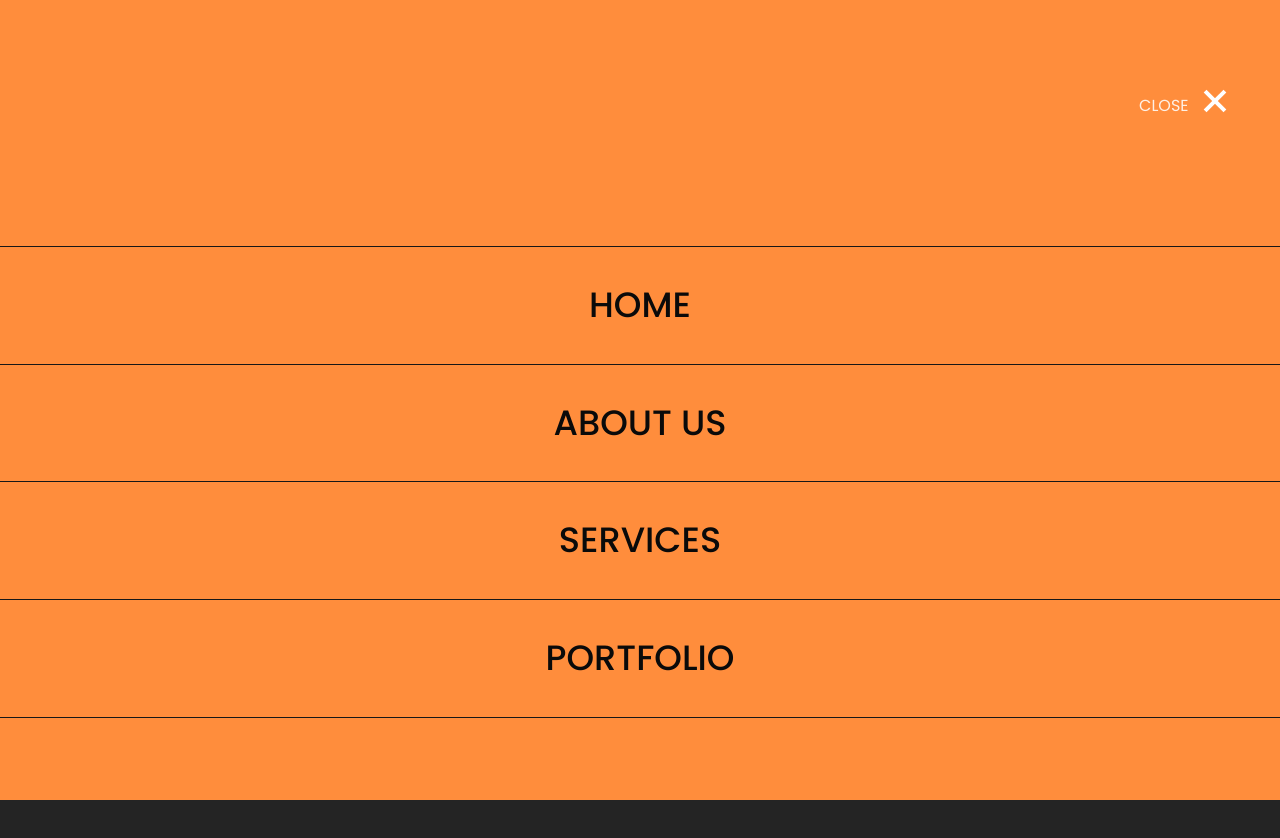
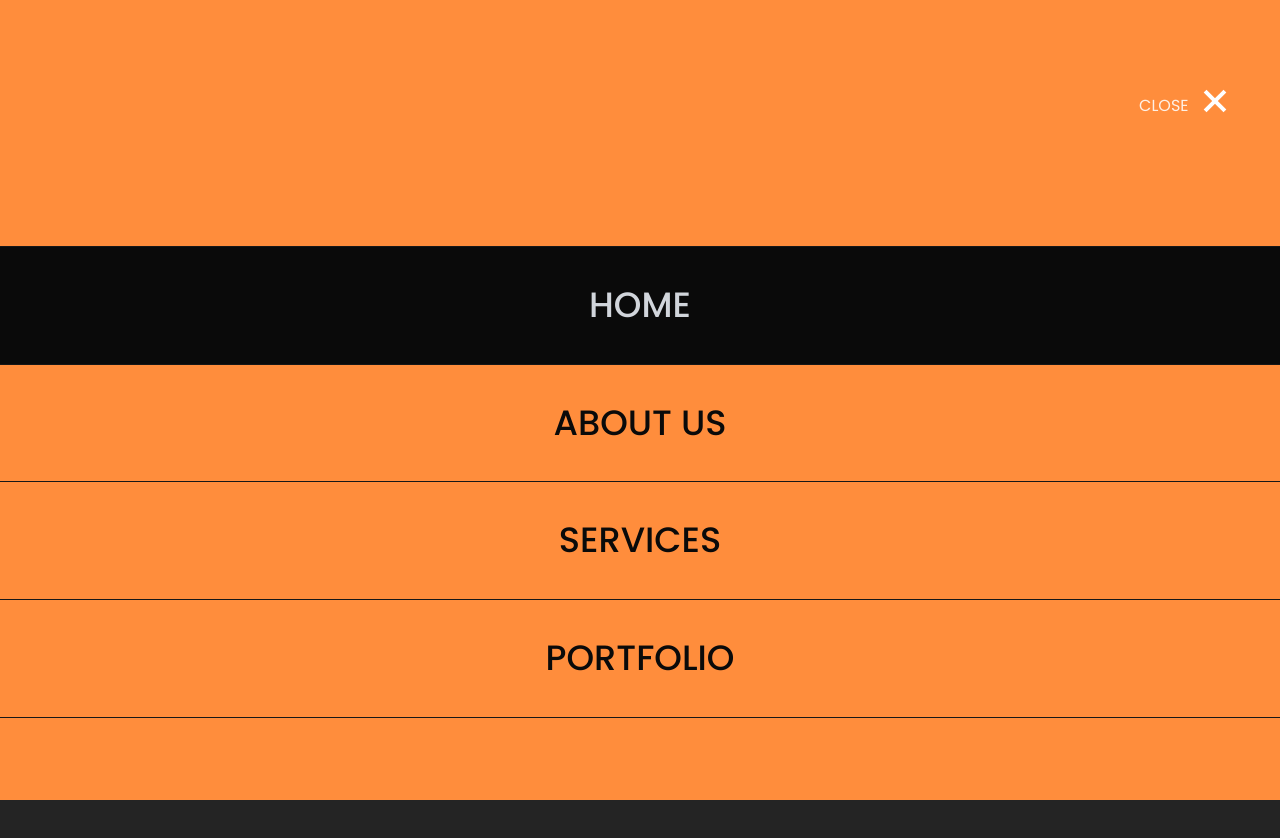
Before and after one commit to aehamdy/gleamy-agency, a React (Vite) app: page / in a window 1280 px wide. Both pictures are taken after a click on the button "MENU". Shown: the top 838 px of the page. Built offline with nearby package versions, Linux system fonts and the light colour scheme.

Commit message:
Feat: Implement NavLink component instead of Link to use 'isActive' capability

```diff
--- a/src/components/ListItem.jsx
+++ b/src/components/ListItem.jsx
@@ -1,11 +1,19 @@
 /* eslint-disable react/prop-types */
-import { Link } from "react-router-dom";
+import { NavLink } from "react-router-dom";
 
 function ListItem({ link, text, handleNavVisibility }) {
     return <li className="group w-full border-t last:border-b border-neutral-900 font-medium text-navItemClamp text-neutral-950 hover:text-accent">
-        <Link to={link} onClick={handleNavVisibility} className="relative inline-block w-full py-8 before:absolute before:w-full before:h-0 hover:before:h-full before:start-0 before:bottom-0 before:bg-neutral-950 before:transition-all before:duration-short before:z-[-1] duration-short">
+                    <NavLink
+                to={link}
+                onClick={handleNavVisibility}
+                className={({ isActive }) =>
+                    `relative inline-block w-full py-8 before:absolute before:w-full before:h-0 hover:before:h-full
+                     before:start-0 before:bottom-0 before:bg-neutral-950 before:transition-all before:duration-short
+                     before:z-[-1] duration-short ${isActive ? 'text-gray-300 bg-neutral-950' : ''}`
+                }
+            >
             {text.toUpperCase()}
-            </Link>
+            </NavLink>
         </li>
 }
 
```
